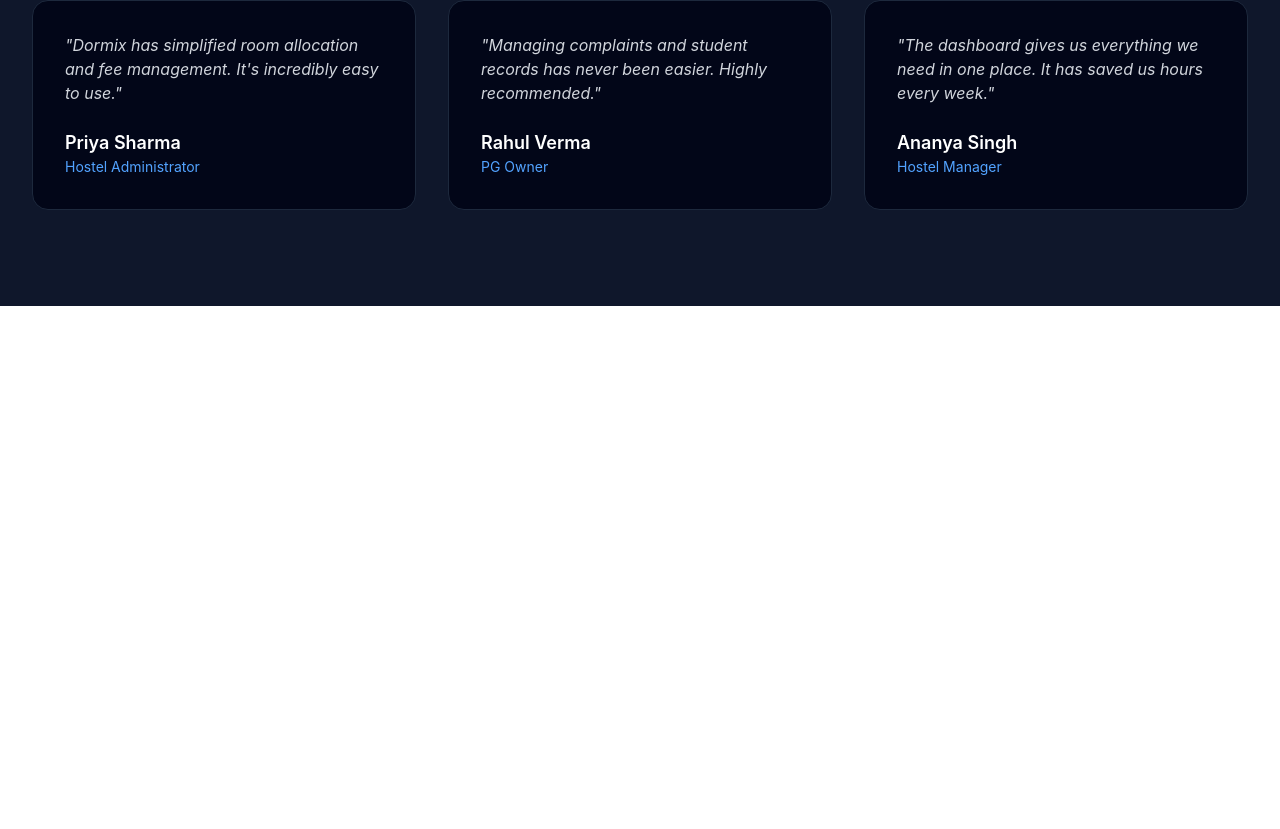
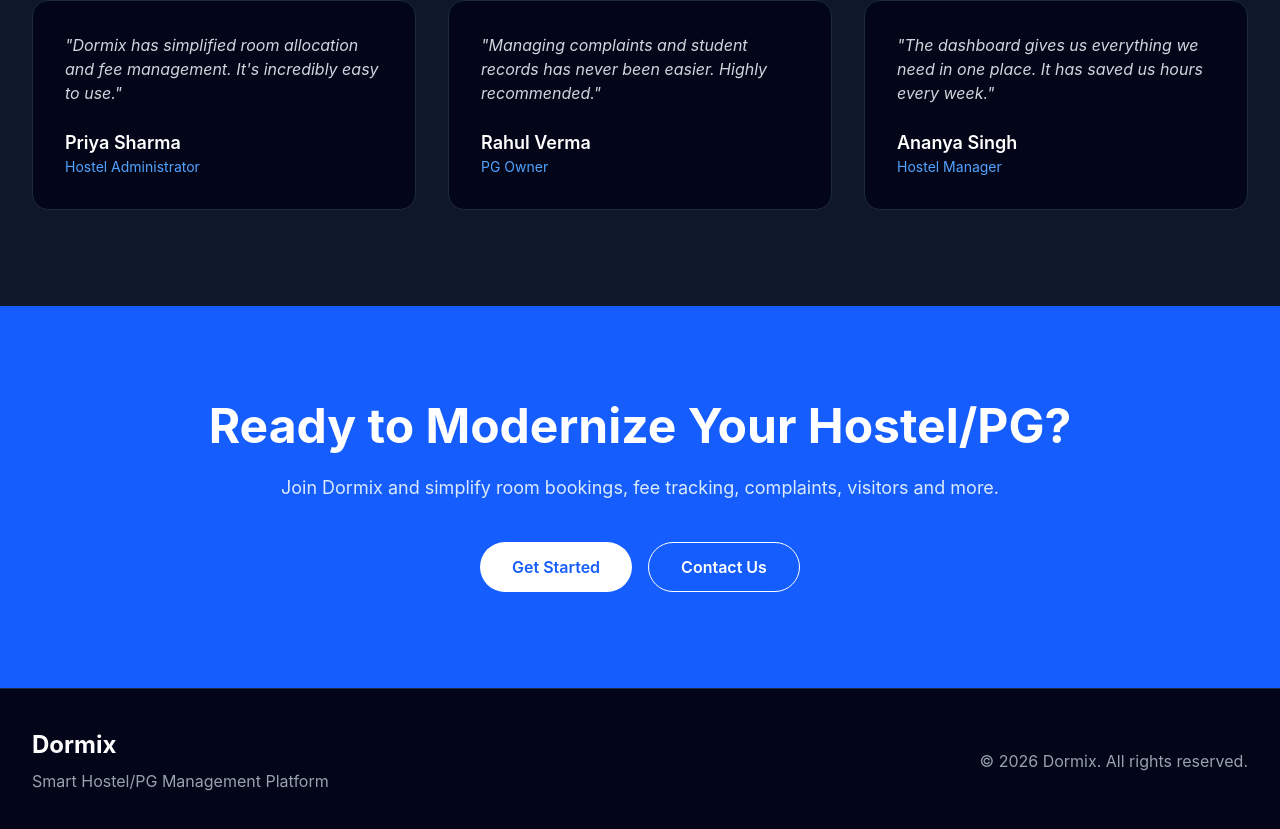
Before and after one commit to Manvi-Sinha/dormix, a React (Vite) app: page / in a window 1280 px wide. Shown: the part 2514-3343 px from the top of the page. Before the commit the page ends 2820 px from the top, so only its background shows below. Built offline with nearby package versions, Linux system fonts and the light colour scheme.

Commit message:
Complete landing page

```diff
--- /dev/null
+++ b/src/components/CTA.jsx
@@ -0,0 +1,32 @@
+function CTA() {
+  return (
+    <section className="bg-blue-600 py-24">
+      <div className="max-w-5xl mx-auto px-8 text-center">
+
+        <h2 className="text-5xl font-bold text-white">
+          Ready to Modernize Your Hostel/PG?
+        </h2>
+
+        <p className="text-blue-100 mt-6 text-lg">
+          Join Dormix and simplify room bookings, fee tracking,
+          complaints, visitors and more.
+        </p>
+
+        <div className="mt-10 flex justify-center gap-4">
+
+          <button className="bg-white text-blue-600 px-8 py-3 rounded-full font-semibold hover:bg-gray-100 transition">
+            Get Started
+          </button>
+
+          <button className="border border-white text-white px-8 py-3 rounded-full font-semibold hover:bg-white hover:text-blue-600 transition">
+            Contact Us
+          </button>
+
+        </div>
+
+      </div>
+    </section>
+  );
+}
+
+export default CTA;
--- /dev/null
+++ b/src/components/Footer.jsx
@@ -0,0 +1,25 @@
+function Footer() {
+  return (
+    <footer className="bg-slate-950 text-gray-400 py-10 border-t border-slate-800">
+      <div className="max-w-7xl mx-auto px-8 flex flex-col md:flex-row justify-between items-center">
+
+        <div>
+          <h2 className="text-2xl font-bold text-white">
+            Dormix
+          </h2>
+
+          <p className="mt-2">
+            Smart Hostel/PG Management Platform
+          </p>
+        </div>
+
+        <p className="mt-6 md:mt-0">
+          © 2026 Dormix. All rights reserved.
+        </p>
+
+      </div>
+    </footer>
+  );
+}
+
+export default Footer;
--- a/src/pages/Home.jsx
+++ b/src/pages/Home.jsx
@@ -4,6 +4,8 @@
 import WhyChoose from "../components/WhyChoose";
 import Stats from "../components/Stats";
 import Testimonials from "../components/Testimonials";
+import CTA from "../components/CTA";
+import Footer from "../components/Footer";
 
 function Home() {
   return (
@@ -14,6 +16,8 @@
       <WhyChoose />
       <Stats />
       <Testimonials />
+      <CTA />
+      <Footer />
     </>
   );
 }
```
Also changed, not shown: 1 other file (tests, documents, lock files or other folders).
